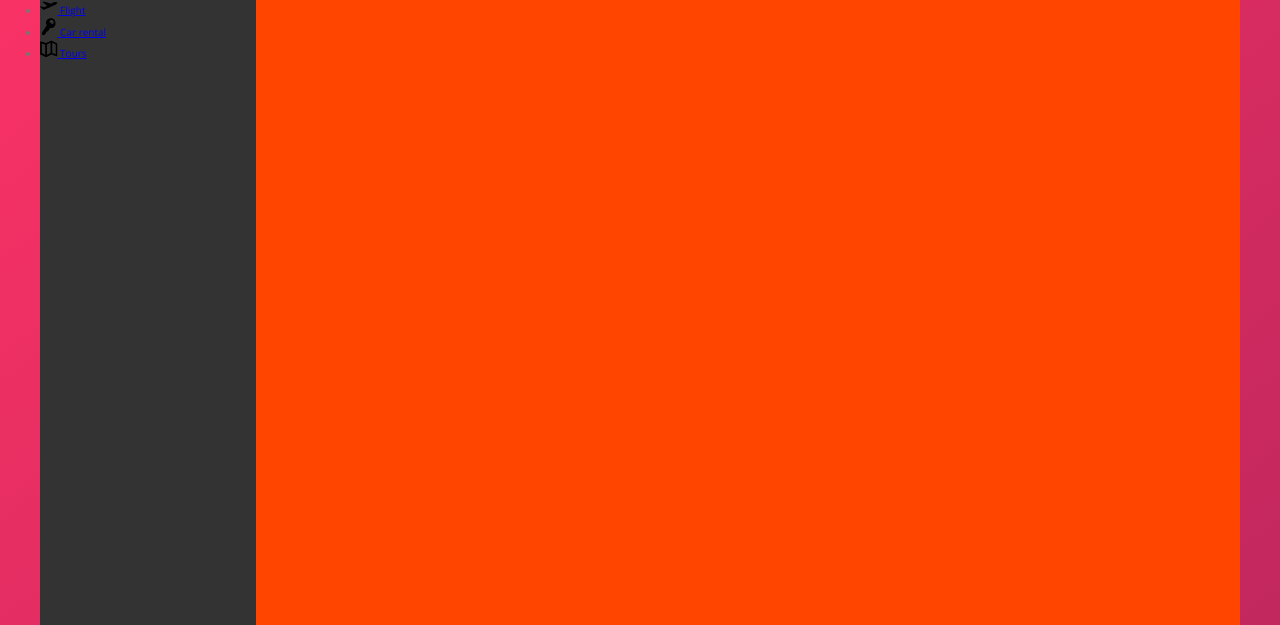
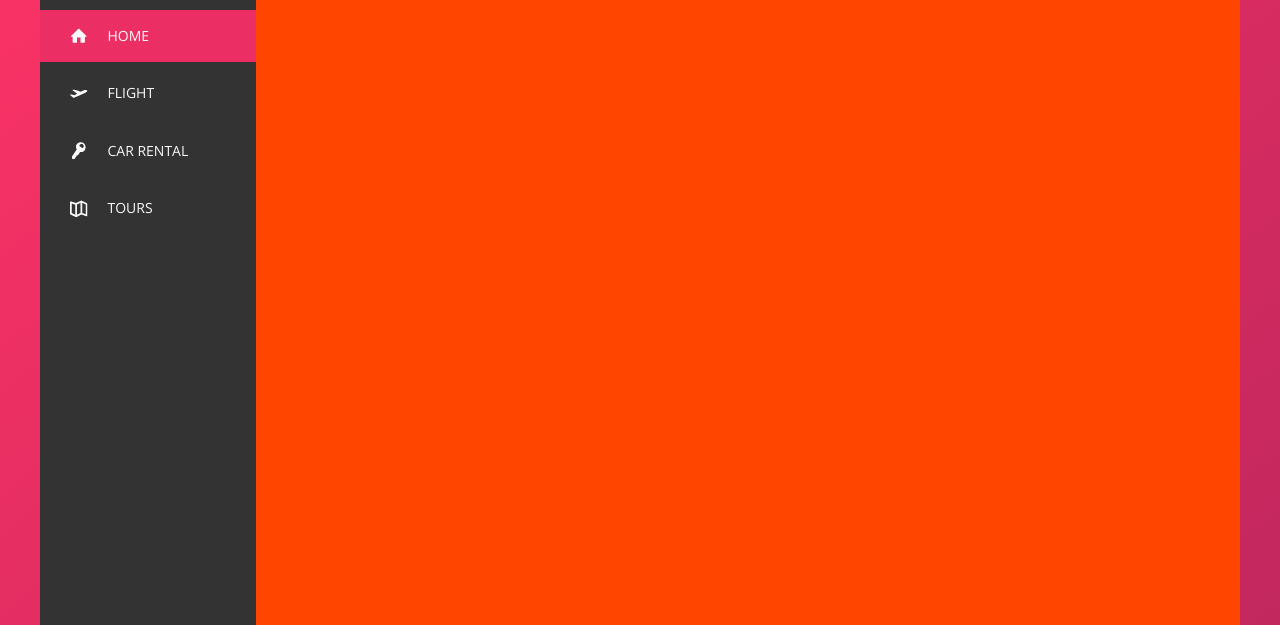
Before and after one commit to fuadinho/udemy-trillo, a website built with webpack: page public/index.html in a window 1280 px wide. Shown: the part 175-800 px from the top of the page. Built offline with nearby package versions, Linux system fonts and the light colour scheme; files whose address does not match are found by name.

Commit message:
Building side navigation - second part

```diff
--- a/public/index.html
+++ b/public/index.html
@@ -71,7 +71,7 @@
       <nav class="sidebar">
 
         <ul class="side-nav">
-          <li class="side-nav__item">
+          <li class="side-nav__item side-nav__item--active">
             <a href="#" class="side-nav__link">
               <svg class="side-nav__icon">
                 <use xlink:href="assets/images/sprite.svg#icon-home"></use>
--- a/src/styles/layout/_side-nav.scss
+++ b/src/styles/layout/_side-nav.scss
@@ -1,14 +1,59 @@
 ///// SIDE NAV
 .side-nav {
+    font-size: 1.4rem;
+    list-style: none;
+    margin-top: 3.5rem;
+
     &__item {
+        position: relative;
+
+        &:not(:last-child) {
+            margin-bottom: 0.5rem;
+        }
     }
 
-    &__link {
+    &__item::before {
+        content: "";
+        position: absolute;
+        top: 0;
+        left: 0;
+        width: 3px;
+        height: 100%;
+        background-color: var(--color-primary);
+        transform: scaleY(0);
+        transition: transform 0.2s, width 0.4s cubic-bezier(1, 0, 0, 1) 0.2s, background-color 0.1s;
+    }
+
+    &__item:hover::before,
+    &__item--active::before {
+        transform: scaleY(1);
+        width: 100%;
+    }
+
+    &__item:active::before {
+        background-color: var(--color-primary-light);
+    }
+
+    &__link:link,
+    &__link:visited {
+        color: var(--color-grey-light-1);
+        display: block;
+        text-decoration: none;
+        text-transform: uppercase;
+        padding: 1.5rem 3rem;
+        position: relative;
+        z-index: 10;
+
+        display: flex;
+        align-items: center;
     }
 
     &__icon {
         height: 1.75rem;
         width: 1.75rem;
+        // fill: var(--color-grey-light-1);
+        fill: currentColor;
+        margin-right: 2rem;
     }
 }
 
```
